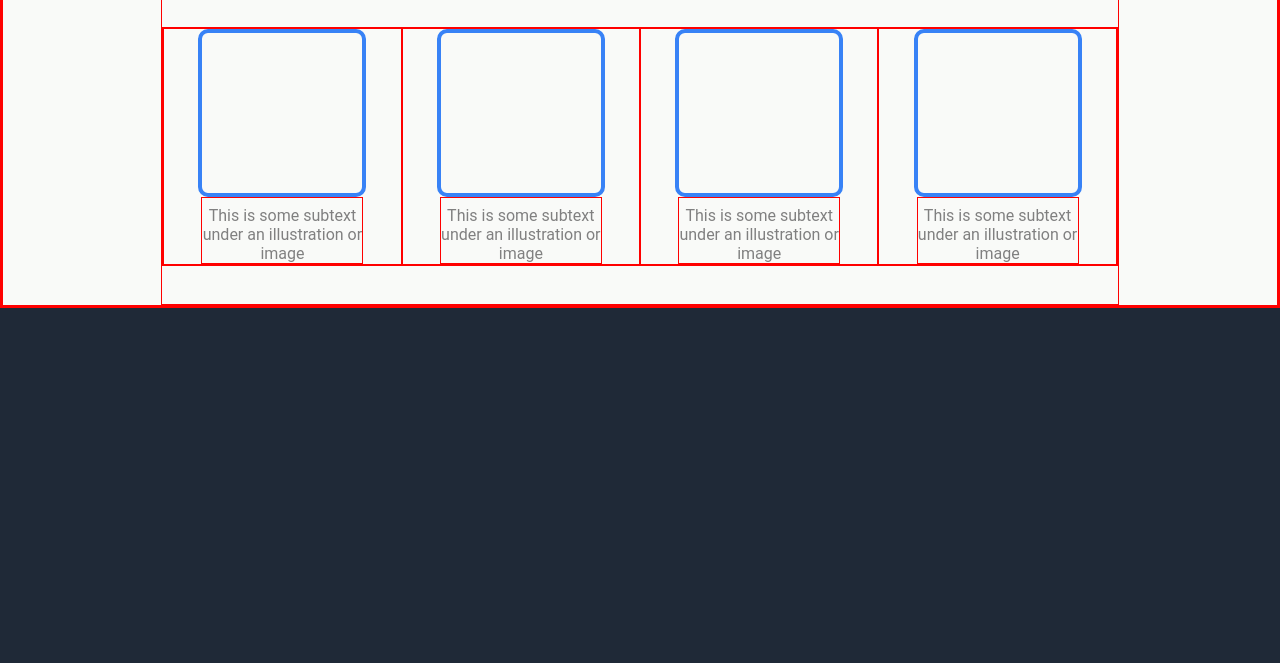
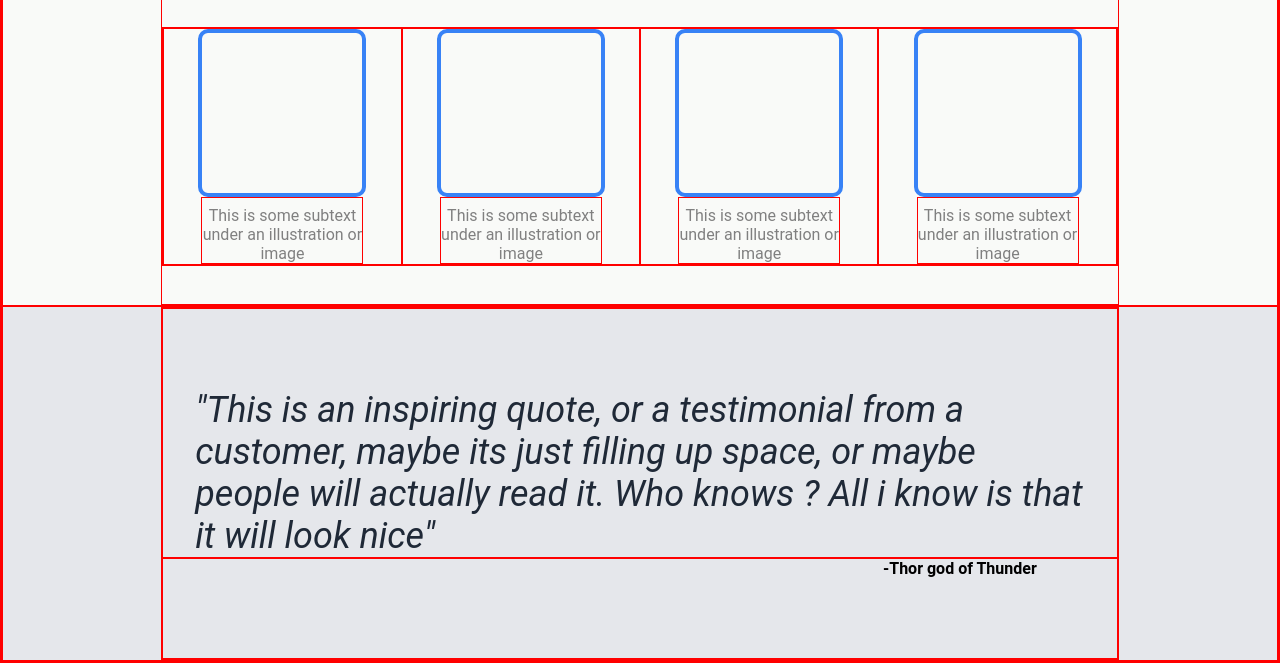
Before and after one commit to AndrewGreenslade/Odin-Project-Landing-Page, a plain HTML site: page index.html in a window 1280 px wide. Shown: the part 530-1193 px from the top of the page. Before the commit the page ends 838 px from the top, so only its background shows below. Drawn offline with Linux system fonts and the light colour scheme.

Commit message:
Added quote/testimonial section

```diff
--- a/index.html
+++ b/index.html
@@ -23,7 +23,7 @@
           This website has some subtext that goes here under the main title.
           it's a smaller font and the color is lower contrast
         </p>
-        <button id="HeroButton">Click Me</button>
+        <button id="HeroButton">Sign up</button>
       </div>
       <div class="center-vertically" id="HeroImage">
         <p style="background-color: #919191; text-align: center; width: 100%">
@@ -63,5 +63,16 @@
         </div>
       </div>
     </div>
+
+    <div class="bg-gray">
+      <div id="QuoteSection" class="bg-gray">
+        <em id="QuoteText" class="bg-gray"
+          >"This is an inspiring quote, or a testimonial from a customer, maybe
+          its just filling up space, or maybe people will actually read it. Who
+          knows ? All i know is that it will look nice"</em
+        >
+        <strong id="QuoteAuthor" class="bg-gray">-Thor god of Thunder</strong>
+      </div>
+    </div>
   </body>
 </html>
--- a/style.css
+++ b/style.css
@@ -133,6 +133,27 @@ header {
     color: #e5e7eb;
 }
 
+#QuoteSection{
+    width: 75%;
+    flex: 1 1 auto;
+    display: flex;
+    margin: 0 auto;
+    flex-direction: column;
+
+}
+
+#QuoteText{
+    font-size: 36px;
+    color: #1f2937;
+    padding: 5rem 2rem 0rem 2rem;
+}
+
+#QuoteAuthor{
+    padding: var(--padding-default);
+    text-align: end;
+    padding: 0rem 5rem 5rem 0rem;
+}
+
 a:link {
     text-decoration: none;
 }
@@ -159,6 +180,11 @@ a:active {
     display: flex;
     flex-direction: row;
 }
+
 .bg-white{
     background-color:#F9FAF8;
 }
+
+.bg-gray{
+    background-color: var(--secondary-text-color);
+}
```
